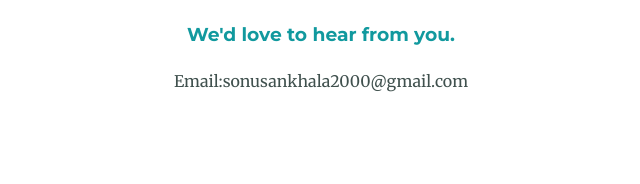
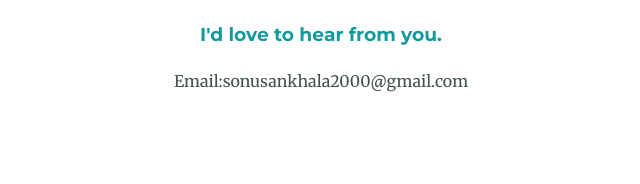
Before and after one commit to sonusankhala/sonusankhala, a plain HTML site: page index.html in a window 1280 px wide. Shown: the part 2325-2509 px from the top of the page, 319-959 px from the left. Drawn offline with Linux system fonts and the light colour scheme; a web font is replaced by a local one.

Commit message:
Update index.html

```diff
--- a/index.html
+++ b/index.html
@@ -51,7 +51,7 @@
       <hr>
       <div class="contact-me">
         <h2>Get In Touch</h2>
-        <h3>We'd love to hear from you.</h3>
+        <h3>I'd love to hear from you.</h3>
         <p class="contact-message">Email:sonusankhala2000@gmail.com</p>
         <a class="btn" href="mailto:sonusankhala2000@gmail.com">CONTACT ME</a>
       </div>
```
